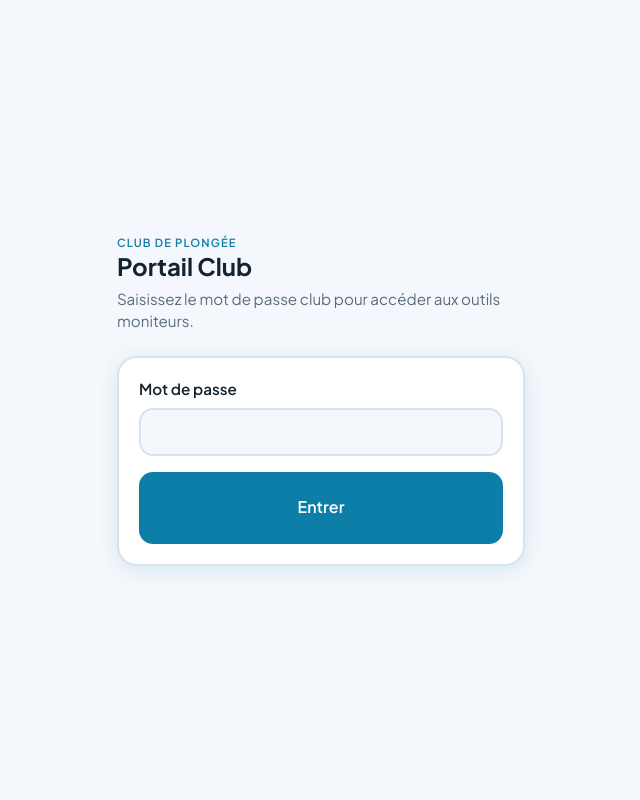
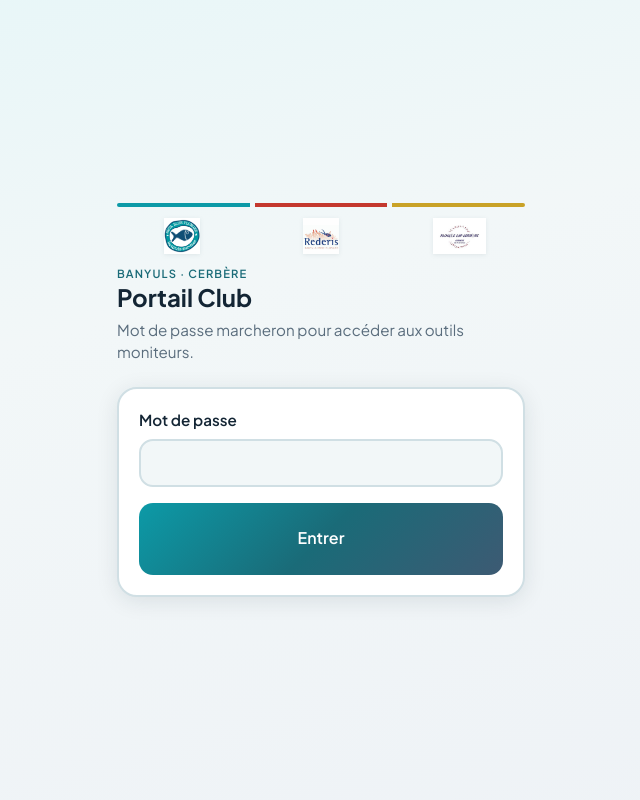
Before and after one commit to chapiber/MyDiveClub, a PHP site: page /login.html in a window 1280 px wide. Shown: the whole page, without its empty margins (319-959 px from the left). Run offline with PHP 8.4, Linux system fonts and the light colour scheme.

Commit message:
feat(portail): rebranding 3 clubs, logos versionnés et fix accents QR
Tokens Aquablue/Rederis/Cerbère, icône PWA, en-tête logos, page install UTF-8.

```diff
--- a/site/apps/infos-club/index.html
+++ b/site/apps/infos-club/index.html
@@ -33,7 +33,7 @@
         </svg>
       </a>
       <div class="ic-topbar__brand">
-        <p class="ic-topbar__eyebrow">Aquablue</p>
+        <p class="ic-topbar__eyebrow">Banyuls · Cerbère</p>
         <h1 class="ic-topbar__title">Infos club</h1>
       </div>
     </header>
--- /dev/null
+++ b/site/assets/css/brand-tokens.css
@@ -0,0 +1,25 @@
+/* Portail Club — tokens marque (Aquablue · Rederis · Cap Cerbère) */
+:root {
+  --club-aquablue: #0c9aa7;
+  --club-aquablue-accent: #f28c00;
+  --club-aquablue-soft: #e6f6f8;
+  --club-rederis: #c4382e;
+  --club-rederis-soft: #fcecea;
+  --club-cerbere: #3d5a73;
+  --club-cerbere-accent: #c9a227;
+  --club-cerbere-soft: #eef2f6;
+
+  --pc-bg: #f2f7f8;
+  --pc-surface: #ffffff;
+  --pc-text: #132534;
+  --pc-muted: #5a6d7d;
+  --pc-accent: #1a6b78;
+  --pc-accent-soft: #e4f2f4;
+  --pc-border: #d0dfe4;
+  --pc-shadow: 0 4px 22px rgba(19, 37, 52, 0.1);
+  --pc-theme: #132534;
+  --pc-tap-min: 72px;
+  --font-sans: "Plus Jakarta Sans", system-ui, -apple-system, sans-serif;
+  --safe-top: env(safe-area-inset-top, 0px);
+  --safe-bottom: env(safe-area-inset-bottom, 0px);
+}
--- a/site/assets/css/portal.css
+++ b/site/assets/css/portal.css
@@ -1,17 +1,4 @@
-:root {
-  --pc-bg: #f4f7fb;
-  --pc-surface: #ffffff;
-  --pc-text: #14212e;
-  --pc-muted: #5a6d7d;
-  --pc-accent: #0d7ea8;
-  --pc-accent-soft: #e6f4fa;
-  --pc-border: #d8e3ec;
-  --pc-tap-min: 72px;
-  --pc-shadow: 0 4px 20px rgba(13, 126, 168, 0.12);
-  --font-sans: "Plus Jakarta Sans", system-ui, -apple-system, sans-serif;
-  --safe-top: env(safe-area-inset-top, 0px);
-  --safe-bottom: env(safe-area-inset-bottom, 0px);
-}
+@import url('brand-tokens.css');
 
 *,
 *::before,
@@ -31,7 +18,8 @@ body {
   font-size: 16px;
   line-height: 1.4;
   color: var(--pc-text);
-  background: var(--pc-bg);
+  background:
+    linear-gradient(165deg, var(--club-aquablue-soft) 0%, var(--pc-bg) 38%, var(--club-cerbere-soft) 100%);
 }
 
 /* --- Layout portail --- */
@@ -56,6 +44,47 @@ body {
 .portal__brand {
   flex: 1;
   min-width: 0;
+}
+
+.portal__club-strip {
+  display: flex;
+  gap: 5px;
+  margin-bottom: 0.65rem;
+  border-radius: 6px;
+  overflow: hidden;
+}
+
+.portal__club-strip span {
+  flex: 1;
+  height: 4px;
+}
+
+.portal__club-strip span:nth-child(1) { background: var(--club-aquablue); }
+.portal__club-strip span:nth-child(2) { background: var(--club-rederis); }
+.portal__club-strip span:nth-child(3) { background: var(--club-cerbere-accent); }
+
+.portal__club-logos {
+  display: flex;
+  align-items: center;
+  gap: 0.5rem;
+  margin: 0 0 0.75rem;
+  padding: 0;
+  list-style: none;
+}
+
+.portal__club-logos li {
+  flex: 1;
+  display: flex;
+  justify-content: center;
+}
+
+.portal__club-logo {
+  width: 100%;
+  max-width: 4.5rem;
+  height: 2.25rem;
+  object-fit: contain;
+  object-position: center;
+  filter: drop-shadow(0 1px 2px rgba(19, 37, 52, 0.08));
 }
 
 .portal__eyebrow {
@@ -336,7 +365,7 @@ body {
   margin-top: 1rem;
   border: 0;
   border-radius: 14px;
-  background: var(--pc-accent);
+  background: linear-gradient(135deg, var(--club-aquablue) 0%, var(--pc-accent) 50%, var(--club-cerbere) 100%);
   color: #fff;
   font: inherit;
   font-size: 1rem;
@@ -394,7 +423,7 @@ body {
   font-size: 1.05rem;
   font-weight: 600;
   color: #fff;
-  background: var(--pc-accent);
+  background: linear-gradient(135deg, var(--club-aquablue) 0%, var(--pc-accent) 50%, var(--club-cerbere) 100%);
   border: none;
   border-radius: 14px;
   cursor: pointer;
--- a/site/assets/js/portal.js
+++ b/site/assets/js/portal.js
@@ -68,7 +68,7 @@
     const ctx = canvas.getContext('2d');
     for (let y = -border; y < size + border; y++) {
       for (let x = -border; x < size + border; x++) {
-        ctx.fillStyle = qr.getModule(x, y) ? '#14212e' : '#ffffff';
+        ctx.fillStyle = qr.getModule(x, y) ? '#132534' : '#ffffff';
         ctx.fillRect((x + border) * scale, (y + border) * scale, scale, scale);
       }
     }
--- a/site/login.html
+++ b/site/login.html
@@ -5,7 +5,7 @@
   <meta name="viewport" content="width=device-width, initial-scale=1, viewport-fit=cover">
   <meta http-equiv="Cache-Control" content="no-cache, no-store, must-revalidate">
   <title>Accès — Portail Club</title>
-  <meta name="theme-color" content="#0d7ea8">
+  <meta name="theme-color" content="#132534">
   <meta name="robots" content="noindex, nofollow">
   <link rel="icon" href="assets/icons/icon-192.svg" type="image/svg+xml">
   <link rel="preconnect" href="https://fonts.googleapis.com">
@@ -17,9 +17,17 @@
 <body>
   <main class="login-page">
     <div class="login-page__brand">
-      <p class="portal__eyebrow">Club de plongée</p>
+      <div class="portal__club-strip" aria-hidden="true">
+        <span></span><span></span><span></span>
+      </div>
+      <ul class="portal__club-logos" aria-label="Clubs du portail">
+        <li><img class="portal__club-logo" src="assets/brand/logos/aquablue.jpg" alt="Aquablue" width="72" height="36"></li>
+        <li><img class="portal__club-logo" src="assets/brand/logos/rederis.jpg" alt="Rederis" width="72" height="36"></li>
+        <li><img class="portal__club-logo" src="assets/brand/logos/cerbere.jpeg" alt="Cap Cerbère" width="72" height="36"></li>
+      </ul>
+      <p class="portal__eyebrow">Banyuls · Cerbère</p>
       <h1 class="login-page__title">Portail Club</h1>
-      <p class="login-page__lead">Saisissez le mot de passe club pour accéder aux outils moniteurs.</p>
+      <p class="login-page__lead">Mot de passe marcheron pour accéder aux outils moniteurs.</p>
     </div>
 
     <form id="login-form" class="login-card" novalidate>
```
Also changed, not shown: brand-tokens.css (added, +25 -0 lines), site/index.html (+10 -2 lines), site/install.html (+15 -11 lines), brand-icon.svg (added), logoAquablue.jpg (added), logoCerbere.jpeg (added), logoRederis.jpg (added), site/assets/brand/logos/aquablue.jpg (added), site/assets/brand/logos/cerbere.jpeg (added), site/assets/brand/logos/rederis.jpg (added), site/assets/icons/icon-512.svg, site/assets/icons/icon-maskable.svg, site/manifest.webmanifest, 1 other file.
